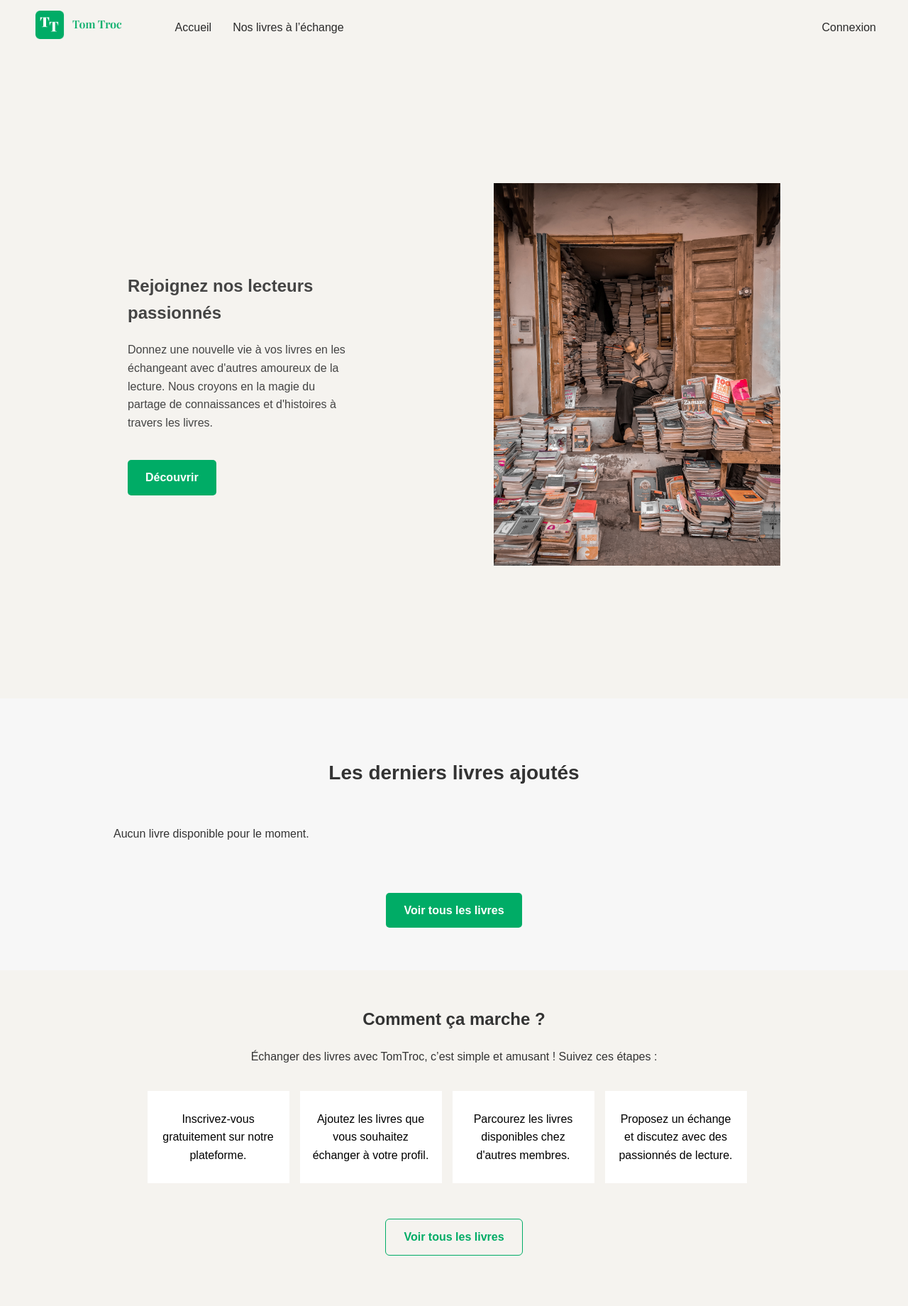
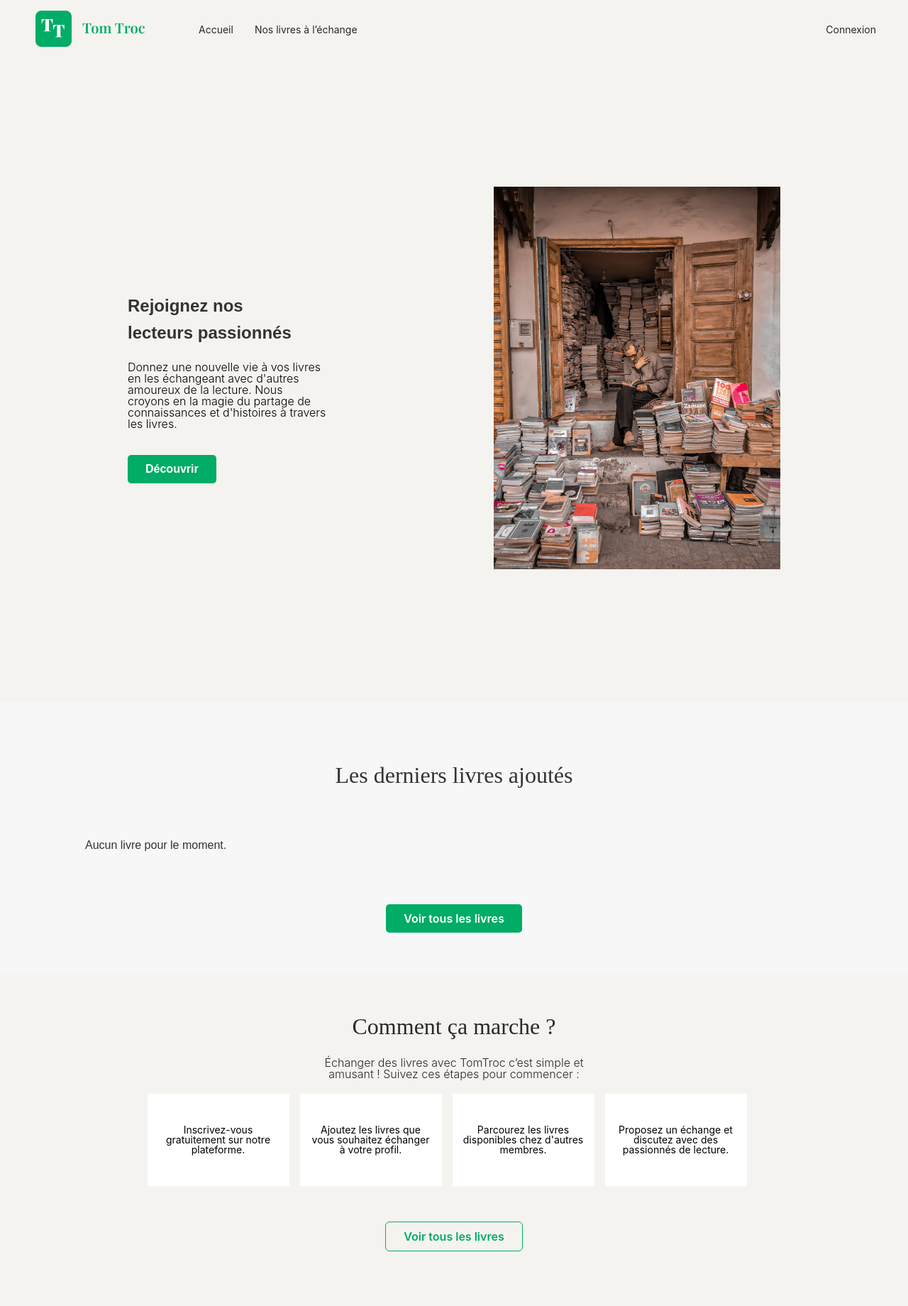
Before and after one commit to idbaali/tomtroc, a PHP site: template app/views/home.php in a window 1280 px wide; the page is wider, and only the part inside the window is pictured. Shown: the top 1840 px of that part at 71% size. Run offline with PHP 8.4, Linux system fonts and the light colour scheme; the template is opened without the code that fills it, so the values that code supplies are empty; some libraries are stand-ins or nearby versions; some web fonts are replaced.

Commit message:
home + header + footer + books + book + image

```diff
--- a/app/views/home.php
+++ b/app/views/home.php
@@ -16,7 +16,7 @@
     <section class="hero hero-split">
         <div class="hero-text">
             <!-- Titre visible du hero -->
-            <h2>Rejoignez nos lecteurs passionnés</h2>
+            <h2>Rejoignez nos <br> lecteurs passionnés</h2>
             <p>Donnez une nouvelle vie à vos livres en les échangeant avec d'autres amoureux de la lecture. Nous croyons en la magie du partage de connaissances et d'histoires à travers les livres.</p>
             <a href="/livres" class="btn-primary">Découvrir</a>
         </div>
@@ -32,29 +32,17 @@
     <section class="books" id="books">
         <h2>Les derniers livres ajoutés</h2>
 
-        <ul class="book-list">
-            <?php if (!empty($latestBooks)): ?>
-                <?php foreach ($latestBooks as $book): ?>
-                    <?php
-                        // Définir les valeurs sécurisées pour htmlspecialchars
-                        $bookTitle = htmlspecialchars($book['title'] ?? 'Titre inconnu');
-                        $bookAuthor = htmlspecialchars($book['author'] ?? 'Auteur inconnu');
-                        $bookImage = htmlspecialchars($book['image'] ?? 'default.png');
-                        $bookSeller = htmlspecialchars($book['seller'] ?? 'Utilisateur inconnu');
-                    ?>
-                    <li class="book" style="cursor: pointer;" onclick="location.href='/livre/<?= $book['slug'] ?>'">
-                        <img src="/images/<?= $bookImage ?>"
-                            alt="Couverture du livre <?= $bookTitle ?>">
-                        <h3><?= $bookTitle ?></h3>
-                        <p class="author">Auteur : <?= $bookAuthor ?></p>
-                        <p class="seller">Vendu par : <?= $bookSeller ?></p>
-                    </li>
+        <!-- <ul class="book-list"> -->
+        <?php if (!empty($books)): ?>
+            <ul class="exchange-list">
+                <?php foreach ($books as $book): ?>
+                    <?php include __DIR__ . '/components/_book_component.php'; ?>
                 <?php endforeach; ?>
+            </ul>
+        <?php else: ?>
+            <p>Aucun livre pour le moment.</p>
+        <?php endif; ?>
 
-            <?php else: ?>
-                <li>Aucun livre disponible pour le moment.</li>
-            <?php endif; ?>
-        </ul>
 
         <div class="see-all-books">
             <a href="/livres" class="btn-secondary">Voir tous les livres</a>
@@ -66,7 +54,7 @@
     ========================= -->
     <section class="steps">
         <h2>Comment ça marche ?</h2>
-        <p>Échanger des livres avec TomTroc, c’est simple et amusant ! Suivez ces étapes :</p>
+        <p>Échanger des livres avec TomTroc c’est simple et amusant ! Suivez ces étapes pour commencer :</p>
         <ol class="steps-list">
             <li>Inscrivez-vous gratuitement sur notre plateforme.</li>
             <li>Ajoutez les livres que vous souhaitez échanger à votre profil.</li>
--- a/app/views/layout/header.php
+++ b/app/views/layout/header.php
@@ -99,6 +99,6 @@
                 </ul>
             </div>
         </nav>
-    <?php showFlash(); ?>
+        <?php showFlash(); ?>
 
     </header>
--- a/public/css/style.css
+++ b/public/css/style.css
@@ -100,6 +100,12 @@ body {
     color: #292929;
     text-decoration: none;
     font-weight: 500px;
+    font-family: Inter;
+    font-weight: 400;
+    font-style: Regular;
+    font-size: 14px;
+    line-height: 100%;
+    letter-spacing: 2%;
 }
 
 .nav-left a:hover,
@@ -114,6 +120,12 @@ body {
     padding: 8px 15px;
     border-radius: 5px;
     color: #292929;
+    font-family: Inter;
+    font-weight: 400;
+    font-style: Regular;
+    font-size: 14px;
+    line-height: 100%;
+    letter-spacing: 2%;
 }
 
 .nav-right li {
@@ -133,7 +145,8 @@ body {
 
 /* Logo */
 .logo {
-    height: 40px;
+    height: 51px;
+    width: 155px;
     margin: 0 60px 0 20px;
 }
 
@@ -174,19 +187,34 @@ body {
 }
 
 .hero-text {
-    max-width: 380px;
-    color: #444;
+    max-width: 280px;
+    /* color: #444; */
 }
 
 .hero-text h1 {
     font-size: 36px;
     margin-bottom: 15px;
+    font-family: Playfair Display;
+    font-weight: 400;
+    font-style: Regular;
+    font-size: 36px;
+    /* leading-trim: NONE; */
+    line-height: 100%;
+    letter-spacing: 0%;
+    color: #000000;
+
 }
 
 .hero-text p {
-    max-width: 320px;
-    margin-bottom: 20px;
-    color: #444;
+    font-family: Inter;
+    font-weight: 300;
+    font-style: Light;
+    font-size: 16px;
+    /* leading-trim: NONE; */
+    line-height: 100%;
+    letter-spacing: 0%;
+    color: #000000;
+
 }
 
 .hero-image {
@@ -201,10 +229,16 @@ body {
     margin-top: 20px;
     padding: 12px 25px;
     background: #00AC66;
-    color: #fff;
+    color: #FFFFFF;
     text-decoration: none;
     border-radius: 5px;
-    font-weight: bold;
+    font-weight: 600;
+    font-style: Semi Bold;
+    font-size: 16px;
+    line-height: 100%;
+    letter-spacing: 0%;
+    text-align: center;
+
 }
 
 
@@ -218,63 +252,22 @@ body {
 
 .books h2 {
     text-align: center;
-    margin-bottom: 50px;
-    font-size: 28px;
+    margin-bottom: 70px;
+    font-family: Playfair Display;
+    font-weight: 400;
+    font-style: Regular;
+    font-size: 32px;
+    line-height: 100%;
+    letter-spacing: 0%;
+    text-align: center;
+
 }
 
-.book-list {
-    display: grid;
-    grid-template-columns: repeat(auto-fit, minmax(220px, 1fr));
-    gap: 20px;
-    list-style: none;
-    margin-right: 40px;
-}
-
-.book {
-    background: #ffffff;
-    text-align: center;
-    box-shadow: 0 6px 20px rgba(0, 0, 0, 0.08);
-    transition: transform 0.2s ease;
-}
-
-
-.book h3,
-.book p {
-    text-align: left;
-    padding-left: 20px;
-}
-
-.book:hover {
-    transform: translateY(-5px);
-}
-
-.book img {
+/* Traitement des IMAGES du Home.php & Books.php */
+.exchange-card img {
     width: 100%;
-    height: 210px;
+    height: 200px;
     object-fit: cover;
-    /* border-radius: 6px;
-    margin-bottom: 15px; */
-}
-
-.book h3 {
-    font-size: 16px;
-    font-weight: 700;
-    margin-bottom: 6px;
-}
-
-.book .author {
-    font-size: 14px;
-    color: #555;
-}
-
-.book .seller {
-    font-size: 13px;
-    color: #777;
-}
-
-.book .seller span {
-    font-weight: bold;
-    color: #00AC66;
 }
 
 .see-all-books {
@@ -287,10 +280,17 @@ body {
     margin-top: 20px;
     padding: 12px 25px;
     background: #00AC66;
-    color: #fff;
+    color: #FFFFFF;
     text-decoration: none;
     border-radius: 5px;
-    font-weight: bold;
+    font-family: Inter;
+    font-weight: 600;
+    font-style: Semi Bold;
+    font-size: 16px;
+    line-height: 100%;
+    letter-spacing: 0%;
+    /* text-align: center; */
+
 }
 
 .btn-secondary:hover {
@@ -304,13 +304,29 @@ body {
 .steps h2 {
     display: flex;
     justify-content: center;
+    font-family: Playfair Display;
+    font-weight: 400;
+    font-style: Regular;
+    font-size: 32px;
+    line-height: 100%;
+    letter-spacing: 0%;
+    color: #292929;
 }
 
 .steps p {
-    display: flex;
-    justify-content: center;
-    padding-bottom: 20px;
+    max-width: 400px;
+    margin: 0 auto 20px;
+    text-align: center;
+    font-family: Inter;
+    font-weight: 300;
+    font-style: Light;
+    font-size: 16px;
+    line-height: 100%;
+    letter-spacing: 0%;
+    text-align: center;
+    color: #292929;
 }
+
 
 .steps {
     background-color: #F5F3EF;
@@ -335,6 +351,12 @@ body {
     display: flex;
     text-align: center;
     align-items: center;
+    font-family: Inter;
+    font-weight: 400;
+    font-style: Regular;
+    font-size: 14px;
+    line-height: 100%;
+    letter-spacing: 0%;
 }
 
 .steps-image-wrapper img {
@@ -351,10 +373,15 @@ body {
     background: #F5F3EF;
     color: #00AC66;
     text-decoration: none;
-    font-weight: bold;
     border-radius: 6px;
     transition: background 0.3s;
     border: 1px solid #00AC66;
+    font-family: Inter;
+    font-weight: 600;
+    font-style: Semi Bold;
+    font-size: 16px;
+    line-height: 100%;
+    letter-spacing: 0%;
 
 }
 
```
Also changed, not shown: other parts of public/css/style.css (+109 -34 lines), BDD/tomtroc.sql (+20 -6 lines), app/controllers/HomeController.php (+6 -6 lines), app/models/Book.php (+17 -9 lines), app/views/books.php (+2 -18 lines), app/views/components/_book_component.php (added, +30 -0 lines).
